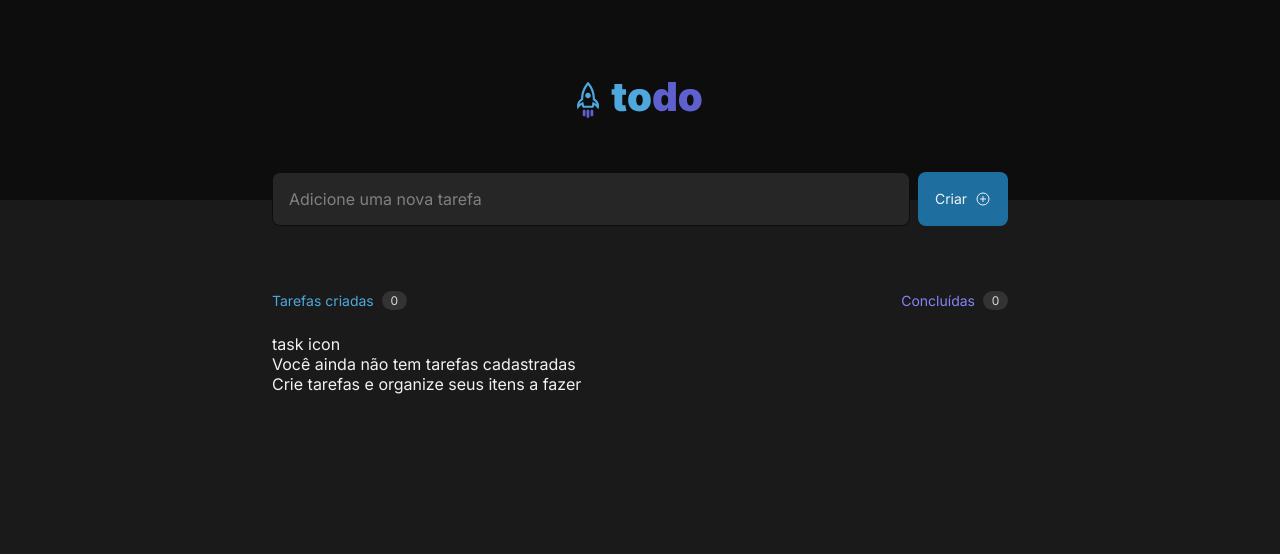
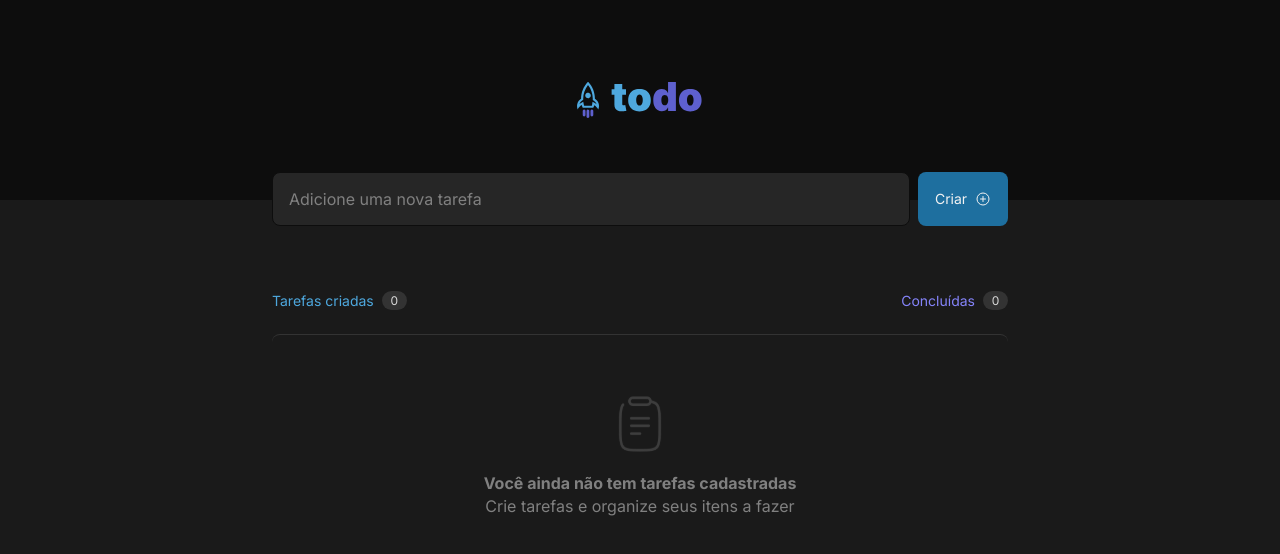
Before and after one commit to viniciusmb17/simple-todo-list, a React (Vite) app: page / in a window 1280 px wide. Shown: the top 554 px of the page. Built offline with nearby package versions, Linux system fonts and the light colour scheme.

Commit message:
feat: styling the TaskList component

```diff
--- a/src/components/TaskList.module.css
+++ b/src/components/TaskList.module.css
@@ -53,3 +53,22 @@
   color: var(--gray-200);
   font-size: 0.75rem;
 }
+
+.content {
+  width: 46rem;
+  height: 15.25rem;
+  display: flex;
+  flex-direction: column;
+  justify-content: center;
+  align-items: center;
+  gap: 1rem;
+
+  border-top: 1px solid var(--gray-400);
+  border-radius: 8px;
+}
+
+.text {
+  line-height: 140%;
+  text-align: center;
+  color: var(--gray-300);
+}
--- a/src/components/TaskList.tsx
+++ b/src/components/TaskList.tsx
@@ -1,4 +1,7 @@
+import { ClipboardText } from 'phosphor-react'
+import clipboard from '../assets/clipboard.svg'
 import styles from './TaskList.module.css'
+
 
 export function TaskList() {
   return (
@@ -13,10 +16,14 @@ export function TaskList() {
           <div className={styles.counter}>0</div>
         </div>
       </div>
-      <div>
-        <span>task icon</span>
-        <p>Você ainda não tem tarefas cadastradas</p>
-        <p>Crie tarefas e organize seus itens a fazer</p>
+      <div className={styles.content}>
+        <span>
+          <img src={clipboard} alt="clipboard image" width={56} height={56} />
+        </span>
+        <div className={styles.text}>
+          <p><strong>Você ainda não tem tarefas cadastradas</strong></p>
+          <p>Crie tarefas e organize seus itens a fazer</p>
+        </div>
       </div>
     </section>
   )
```
Also changed, not shown: src/assets/clipboard.svg (added).
